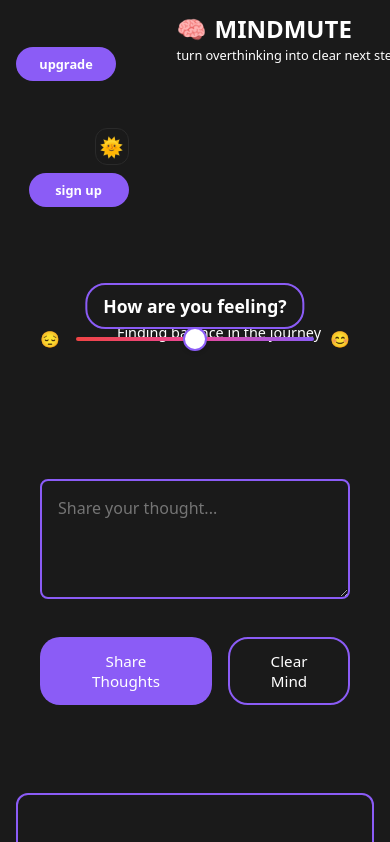
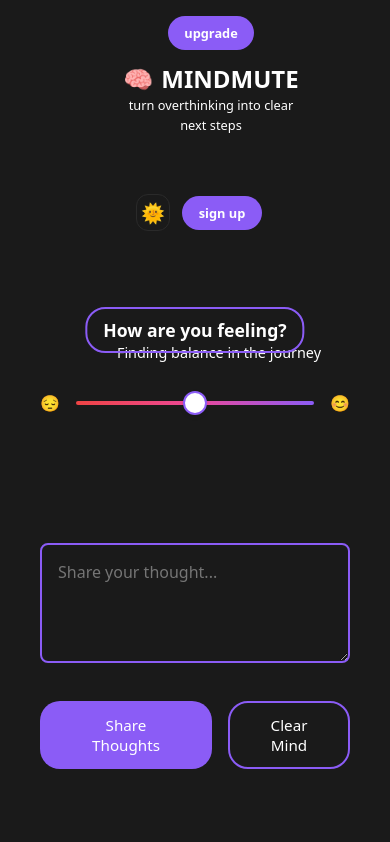
Before and after one commit to fahadbash1r/Mindmute, a React (Vite) app: page / in a window 390 px wide. Shown: the top 842 px of the page. Built offline with nearby package versions, Linux system fonts and the light colour scheme.

Commit message:
Improve mobile header layout: center logo and adjust button positioning

```diff
--- a/src/App.css
+++ b/src/App.css
@@ -627,17 +627,19 @@
 
   header {
     padding: 1rem;
-    display: grid;
-    grid-template-columns: 1fr auto;
+    display: flex;
+    flex-direction: column;
+    align-items: center;
     gap: 1rem;
   }
 
   .logo {
-    justify-self: start;
-    padding: 0;
     display: flex;
     flex-direction: column;
-    align-items: flex-start;
+    align-items: center;
+    text-align: center;
+    padding: 0;
+    margin-bottom: 0.5rem;
   }
 
   .logo h1 {
@@ -651,27 +653,28 @@
   .logo p {
     font-size: 0.8rem;
     margin-top: 0.25rem;
-    text-align: left;
+    text-align: center;
+    max-width: 80%;
   }
 
   .auth-buttons {
-    justify-self: end;
     display: flex;
-    flex-direction: column;
-    gap: 0.5rem;
-    align-items: flex-end;
+    align-items: center;
+    gap: 0.75rem;
+    margin-top: 0.5rem;
   }
 
   .upgrade-btn, .sign-up-btn {
     padding: 0.5rem 1rem;
     font-size: 0.8rem;
-    min-width: 100px;
+    min-width: 80px;
     text-align: center;
   }
 
   .mode-switcher {
     padding: 0.25rem;
     font-size: 1.2rem;
+    margin-left: 0.5rem;
   }
 
   .emotion-section,
@@ -682,6 +685,11 @@
     margin: 1rem;
     padding: 1.5rem;
     box-sizing: border-box;
+  }
+
+  .emotion-section {
+    position: relative;
+    padding-top: 4rem;
   }
 
   .emotion-label {
@@ -699,7 +707,7 @@
     text-align: center;
     font-size: 0.9rem;
     margin: 0;
-    top: 3.25rem;
+    top: 3rem;
     padding: 0 1rem;
     box-sizing: border-box;
     line-height: 1.4;
```
